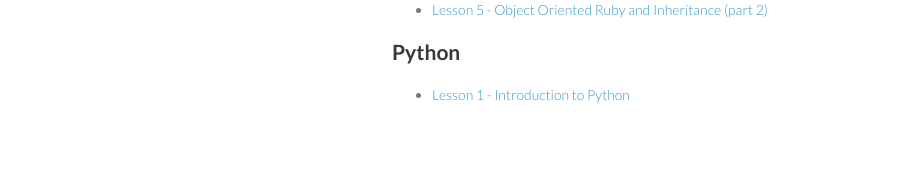
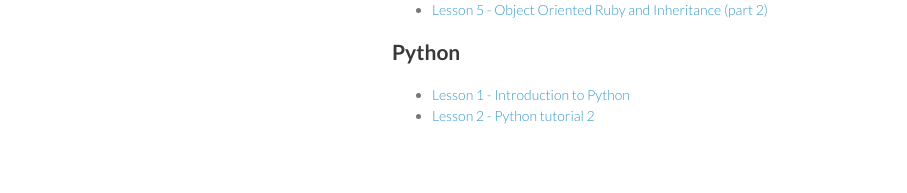
Before and after one commit to codebar/tutorials, a Jekyll site: the page index.html, which Jekyll copies as it is, in a window 1280 px wide. Shown: the part 971-1164 px from the top of the page, without its empty margins (178-1085 px from the left). Built offline with Jekyll 4.4.1, drawn with Linux system fonts in a browser that asks for light colours; Markdown is read by kramdown in place of the engine named in the settings.

Commit message:
adding link to Pythin tutorial 2 in index.html

```diff
--- a/index.html
+++ b/index.html
@@ -75,6 +75,7 @@
 
           <ul>
             <li><a href="python/lesson1/tutorial.html">Lesson 1 - Introduction to Python</a></li>
+            <li><a href="python/lesson2/tutorial.html">Lesson 2 - Python tutorial 2</a></li>
           </ul>
           </section>
           <footer>
```
